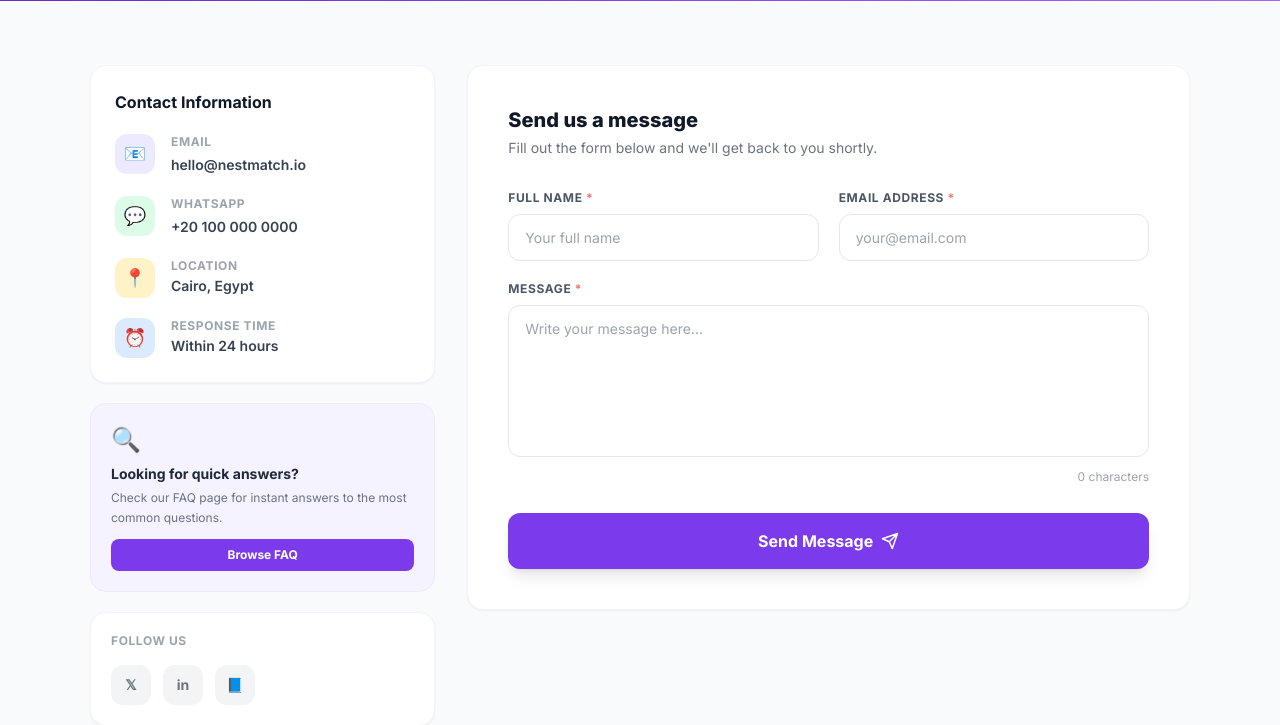
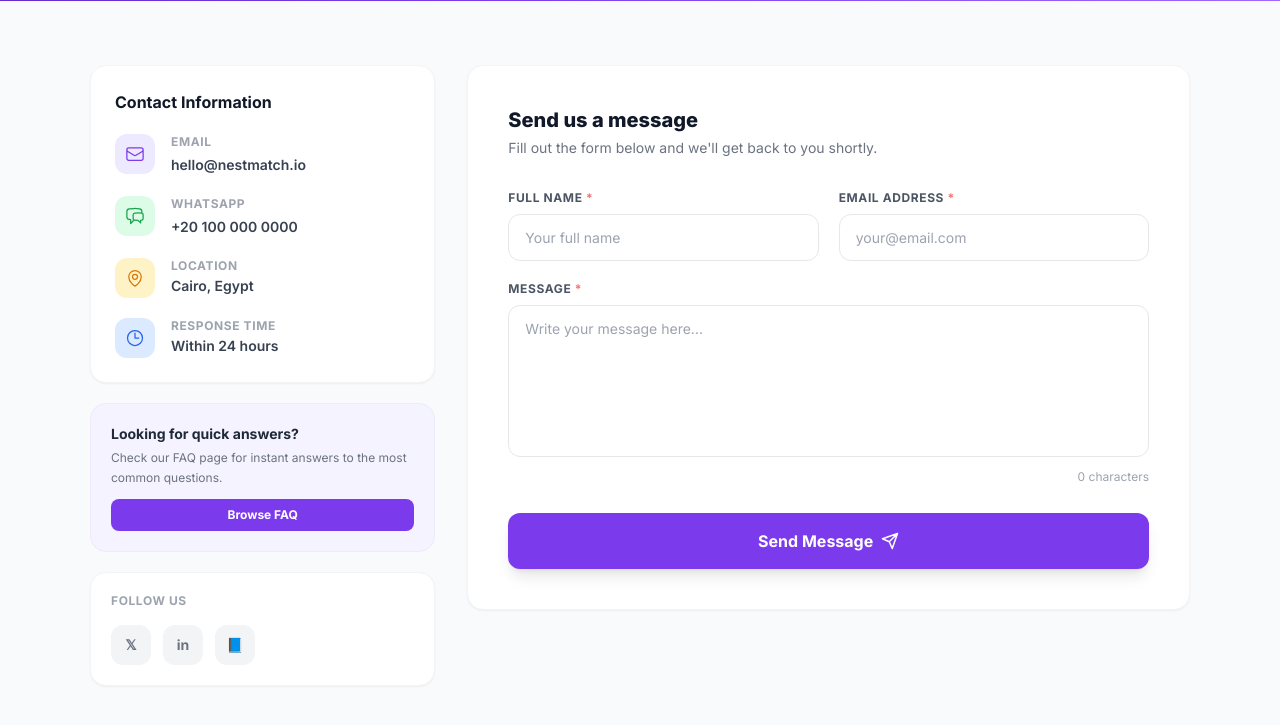
Before and after one commit to Mostafa-Aljazar/NestMatch, a Django app: page /contact/ in a window 1280 px wide. Shown: the part 329-1054 px from the top of the page. Run offline with Django 5.2, Linux system fonts and the light colour scheme; some libraries are stand-ins or nearby versions.

```diff
--- a/core_app/templates/core_app/contact.html
+++ b/core_app/templates/core_app/contact.html
@@ -28,7 +28,7 @@
 </head>
 <body class="bg-gray-50">
 
-  {% include "core_app/partials/navbar.html" with active_page="contact" %}
+  {% include "core_app/partials/navbar.html" %}
 
   <!-- HERO -->
   <section class="relative pt-24 pb-16 overflow-hidden" style="background:linear-gradient(135deg,#5B21B6 0%,#7C3AED 50%,#9F67FA 100%)">
@@ -61,7 +61,12 @@
             <div class="flex flex-col gap-5">
 
               <div class="flex items-start gap-4">
-                <div class="w-10 h-10 rounded-xl bg-violet-100 flex items-center justify-center shrink-0 text-lg">📧</div>
+                <div class="w-10 h-10 rounded-xl bg-violet-100 flex items-center justify-center shrink-0 text-lg">
+                    <svg xmlns="http://www.w3.org/2000/svg" fill="none" viewBox="0 0 24 24" stroke-width="1.5" stroke="currentColor" class="size-5 text-violet-600">
+                    <path stroke-linecap="round" stroke-linejoin="round" d="M21.75 6.75v10.5a2.25 2.25 0 0 1-2.25 2.25h-15a2.25 2.25 0 0 1-2.25-2.25V6.75m19.5 0A2.25 2.25 0 0 0 19.5 4.5h-15a2.25 2.25 0 0 0-2.25 2.25m19.5 0v.243a2.25 2.25 0 0 1-1.07 1.916l-7.5 4.615a2.25 2.25 0 0 1-2.36 0L3.32 8.91a2.25 2.25 0 0 1-1.07-1.916V6.75" />
+                    </svg>
+
+                </div>
                 <div>
                   <div class="text-xs font-bold text-gray-400 uppercase tracking-wider mb-0.5">Email</div>
                   <a href="mailto:hello@nestmatch.io" class="text-sm font-semibold text-gray-700 hover:text-violet-600 transition">hello@nestmatch.io</a>
@@ -69,7 +74,12 @@
               </div>
 
               <div class="flex items-start gap-4">
-                <div class="w-10 h-10 rounded-xl bg-green-100 flex items-center justify-center shrink-0 text-lg">💬</div>
+                <div class="w-10 h-10 rounded-xl bg-green-100 flex items-center justify-center shrink-0 text-lg">
+                    <svg xmlns="http://www.w3.org/2000/svg" fill="none" viewBox="0 0 24 24" stroke-width="1.5" stroke="currentColor" class="size-5 text-green-600">
+  <path stroke-linecap="round" stroke-linejoin="round" d="M20.25 8.511c.884.284 1.5 1.128 1.5 2.097v4.286c0 1.136-.847 2.1-1.98 2.193-.34.027-.68.052-1.02.072v3.091l-3-3c-1.354 0-2.694-.055-4.02-.163a2.115 2.115 0 0 1-.825-.242m9.345-8.334a2.126 2.126 0 0 0-.476-.095 48.64 48.64 0 0 0-8.048 0c-1.131.094-1.976 1.057-1.976 2.192v4.286c0 .837.46 1.58 1.155 1.951m9.345-8.334V6.637c0-1.621-1.152-3.026-2.76-3.235A48.455 48.455 0 0 0 11.25 3c-2.115 0-4.198.137-6.24.402-1.608.209-2.76 1.614-2.76 3.235v6.226c0 1.621 1.152 3.026 2.76 3.235.577.075 1.157.14 1.74.194V21l4.155-4.155" />
+</svg>
+
+                </div>
                 <div>
                   <div class="text-xs font-bold text-gray-400 uppercase tracking-wider mb-0.5">WhatsApp</div>
                   <a href="https://wa.me/201000000000" target="_blank" class="text-sm font-semibold text-gray-700 hover:text-green-600 transition">+20 100 000 0000</a>
@@ -77,7 +87,13 @@
               </div>
 
               <div class="flex items-start gap-4">
-                <div class="w-10 h-10 rounded-xl bg-amber-100 flex items-center justify-center shrink-0 text-lg">📍</div>
+                <div class="w-10 h-10 rounded-xl bg-amber-100 flex items-center justify-center shrink-0 text-lg">
+                    <svg xmlns="http://www.w3.org/2000/svg" fill="none" viewBox="0 0 24 24" stroke-width="1.5" stroke="currentColor" class="size-5 text-amber-600">
+  <path stroke-linecap="round" stroke-linejoin="round" d="M15 10.5a3 3 0 1 1-6 0 3 3 0 0 1 6 0Z" />
+  <path stroke-linecap="round" stroke-linejoin="round" d="M19.5 10.5c0 7.142-7.5 11.25-7.5 11.25S4.5 17.642 4.5 10.5a7.5 7.5 0 1 1 15 0Z" />
+</svg>
+
+                </div>
                 <div>
                   <div class="text-xs font-bold text-gray-400 uppercase tracking-wider mb-0.5">Location</div>
                   <p class="text-sm font-semibold text-gray-700">Cairo, Egypt</p>
@@ -85,7 +101,12 @@
               </div>
 
               <div class="flex items-start gap-4">
-                <div class="w-10 h-10 rounded-xl bg-blue-100 flex items-center justify-center shrink-0 text-lg">⏰</div>
+                <div class="w-10 h-10 rounded-xl bg-blue-100 flex items-center justify-center shrink-0 text-lg">
+                    <svg xmlns="http://www.w3.org/2000/svg" fill="none" viewBox="0 0 24 24" stroke-width="1.5" stroke="currentColor" class="size-5 text-blue-600">
+  <path stroke-linecap="round" stroke-linejoin="round" d="M12 6v6h4.5m4.5 0a9 9 0 1 1-18 0 9 9 0 0 1 18 0Z" />
+</svg>
+
+                </div>
                 <div>
                   <div class="text-xs font-bold text-gray-400 uppercase tracking-wider mb-0.5">Response Time</div>
                   <p class="text-sm font-semibold text-gray-700">Within 24 hours</p>
@@ -97,7 +118,6 @@
 
           <!-- FAQ shortcut -->
           <div class="bg-violet-50 border border-violet-100 rounded-2xl p-5">
-            <div class="text-2xl mb-2">🔍</div>
             <h4 class="text-sm font-bold text-gray-800 mb-1">Looking for quick answers?</h4>
             <p class="text-xs text-gray-500 mb-3 leading-relaxed">Check our FAQ page for instant answers to the most common questions.</p>
             <a href="/faq/" class="block text-center py-2 bg-violet-600 text-white text-xs font-bold rounded-lg hover:bg-violet-700 transition">
@@ -144,7 +164,7 @@
                 <div>
                   <label class="block text-xs font-bold text-gray-600 uppercase tracking-wider mb-2">Full Name <span class="text-red-400">*</span></label>
                   <input type="text" name="name" id="name" placeholder="Your full name"
-                    class="input-field" required maxlength="100"
+                    class="input-field" maxlength="100"
                     value="{{ form_data.name|default:'' }}"/>
                   <p class="text-xs text-red-500 mt-1 hidden" id="name-error">Please enter your name</p>
                 </div>
@@ -153,7 +173,7 @@
                 <div>
                   <label class="block text-xs font-bold text-gray-600 uppercase tracking-wider mb-2">Email Address <span class="text-red-400">*</span></label>
                   <input type="email" name="email" id="email" placeholder="your@email.com"
-                    class="input-field" required
+                    class="input-field"
                     value="{{ form_data.email|default:'' }}"/>
                   <p class="text-xs text-red-500 mt-1 hidden" id="email-error">Please enter a valid email</p>
                 </div>
@@ -163,7 +183,7 @@
               <div class="mb-7">
                 <label class="block text-xs font-bold text-gray-600 uppercase tracking-wider mb-2">Message <span class="text-red-400">*</span></label>
                 <textarea name="message" id="message" rows="6" placeholder="Write your message here..."
-                  class="input-field resize-none" required minlength="10">{{ form_data.message|default:'' }}</textarea>
+                  class="input-field resize-none" minlength="10">{{ form_data.message|default:'' }}</textarea>
                 <div class="flex justify-between mt-1.5">
                   <p class="text-xs text-red-500 hidden" id="message-error">Message must be at least 10 characters</p>
                   <p class="text-xs text-gray-400 ml-auto"><span id="char-count">0</span> characters</p>
```
